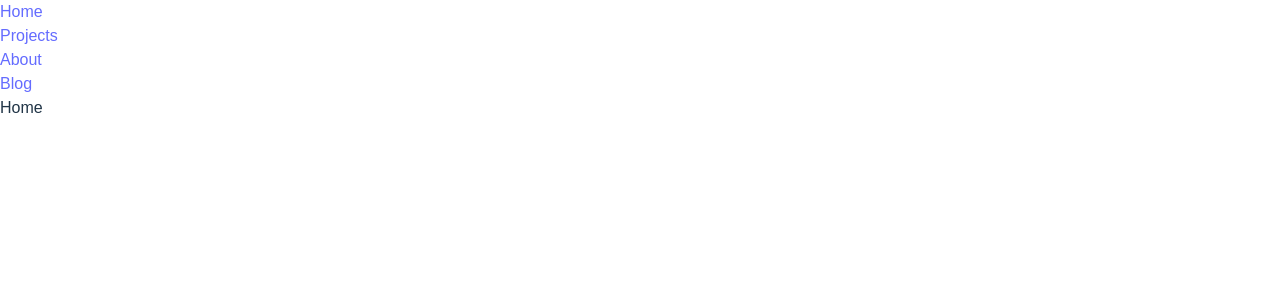
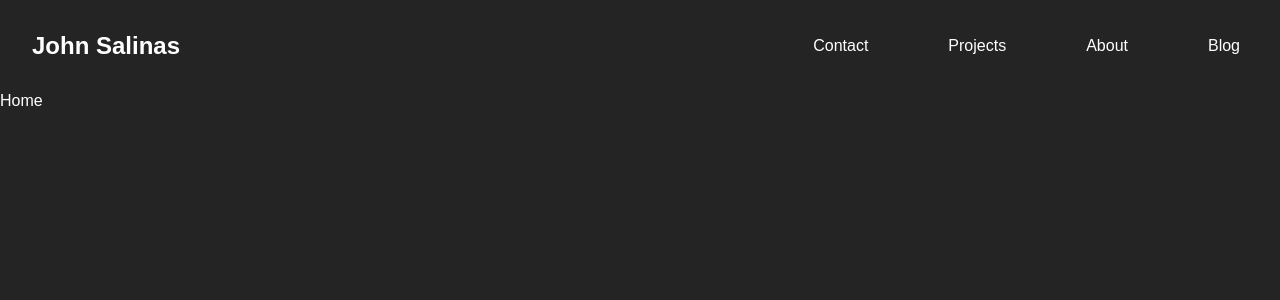
Before and after one commit to JohnSalinas123/Portofolio_JohnS, a React (Vite) app in the folder frontend/: page / in a window 1280 px wide. Shown: the top 300 px of the page. Built offline with nearby package versions, Linux system fonts and the light colour scheme.

Commit message:
navbar styled, exploring styled-components

```diff
--- a/frontend/src/App.css
+++ b/frontend/src/App.css
@@ -1,4 +1,4 @@
 .App {
-  height: 100vh;
+  height: 100%;
   width:  100%
 }
--- a/frontend/src/App.jsx
+++ b/frontend/src/App.jsx
@@ -1,13 +1,14 @@
 import './App.css'
 import { Routes, Route} from 'react-router-dom'
 import { Navbar } from './components/Navbar'
+import { NavbarSC } from './components/NavbarSC'
 import { Home, Projects, About, Blog } from './components/pages'
 
 function App() {
 
   return (
     <div className="App">
-      <Navbar />
+      <NavbarSC />
       <Routes>
         <Route path="/"  element={<Home />}/>
         <Route path="/projects"  element={<Projects />}/>
--- a/frontend/src/components/Navbar.css
+++ b/frontend/src/components/Navbar.css
@@ -0,0 +1,86 @@
+.active {
+    color: rgb(37, 37, 172);
+}
+
+nav {
+    display: flex;
+    justify-content: space-between;
+    align-items: center;
+    position: sticky;
+    top: 0;
+}
+
+nav .title {
+    font-size: 1.5rem;
+    margin: 2rem;
+    font-weight: bold;
+    text-decoration: none;
+    color: white;
+}
+
+nav ul {
+    display: flex;
+}
+
+nav ul li {
+    list-style: none;
+}
+
+nav ul li a {
+    display: block;
+    text-decoration: none;
+    color: white;
+    padding: 0.5rem;
+    margin: 0 2rem;
+    border-radius: 0.5rem;
+}
+
+nav ul li a:not(.active):hover {
+    color:rgb(150, 27, 62)
+}
+
+nav .menu {
+    display: none;
+    position: absolute;
+    top: 2rem;
+    right: 2rem;
+    flex-direction: column;
+    justify-content: space-between;
+    width: 2.25rem;
+    height: 2rem;
+}
+
+nav .menu span {
+    height: 0.4rem;
+    width: 100%;
+    background-color: white;
+    border-radius: 0.2rem;
+}
+
+@media (max-width: 500px) {
+    nav .menu {
+        display: flex;
+    }
+
+    nav {
+        flex-direction: column;
+        align-items: start;
+    }
+
+    nav ul {
+        display: none;
+        flex-direction: column;
+        width: 100%;
+        margin-bottom: 0.25rem;
+    }
+
+    nav ul li {
+        width: 100%;
+        text-align: center;
+    }
+
+    nav ul li a {
+        margin: 0.2rem 0.5rem;
+    }
+
+}
--- a/frontend/src/components/Navbar.jsx
+++ b/frontend/src/components/Navbar.jsx
@@ -1,21 +1,30 @@
 import React from 'react'
-import { Link } from 'react-router-dom'
+import { Link, NavLink } from 'react-router-dom'
+import "./Navbar.css"
 
 export const Navbar = () => {
     return (
         <nav>
+            <Link to="/" className="title">
+                John Salinas
+            </Link>
+            <div className="menu">
+                <span></span>
+                <span></span>
+                <span></span>
+            </div>
             <ul>
                 <li>
-                    <Link to="/">Home</Link>
+                    <NavLink to="/Contact">Contact</NavLink>
                 </li>
                 <li>
-                    <Link to="/projects">Projects</Link>
+                    <NavLink to="/projects">Projects</NavLink>
                 </li>
                 <li>
-                    <Link to="/about">About</Link>
+                    <NavLink to="/about">About</NavLink>
                 </li>
                 <li>
-                    <Link to="/blog">Blog</Link>
+                    <NavLink to="/blog">Blog</NavLink>
                 </li>
             </ul>
         </nav>
--- /dev/null
+++ b/frontend/src/components/NavbarSC.jsx
@@ -0,0 +1,118 @@
+import React from 'react';
+import { Link, NavLink } from 'react-router-dom';
+import styled from 'styled-components';
+
+const NavbarContainer = styled.nav`
+  display: flex;
+  justify-content: space-between;
+  align-items: center;
+  position: sticky;
+  top: 0;
+`;
+
+const TitleLink = styled(Link)`
+  font-size: 1.5rem;
+  margin: 2rem;
+  font-weight: bold;
+  text-decoration: none;
+  color: white;
+`;
+
+const MenuContainer = styled.div`
+  display: none;
+  position: absolute;
+  top: 2rem;
+  right: 2rem;
+  flex-direction: column;
+  justify-content: space-between;
+  width: 2.25rem;
+  height: 2rem;
+`;
+
+const MenuSpan = styled.span`
+  height: 0.4rem;
+  width: 100%;
+  background-color: white;
+  border-radius: 0.2rem;
+`;
+
+const NavLinkStyled = styled(NavLink)`
+  display: block;
+  text-decoration: none;
+  color: white;
+  padding: 0.5rem;
+  margin: 0 2rem;
+  border-radius: 0.5rem;
+
+  &:not(.active):hover {
+    color: rgb(150, 27, 62);
+  }
+`;
+
+const UlContainer = styled.ul`
+  display: flex;
+`;
+
+const LiContainer = styled.li`
+  list-style: none;
+`;
+
+const MediaQueryContainer = styled.div`
+  @media (max-width: 750px) {
+    ${MenuContainer} {
+      display: flex;
+    }
+
+    ${NavbarContainer} {
+      flex-direction: column;
+      align-items: start;
+    }
+
+    ${UlContainer} {
+      display: none;
+      flex-direction: column;
+      width: 100%;
+      margin-bottom: 0.25rem;
+    }
+
+    ${LiContainer} {
+      width: 100%;
+      text-align: center;
+    }
+
+    ${NavLinkStyled} {
+      margin: 0.2rem 0.5rem;
+    }
+  }
+`;
+
+export const NavbarSC = () => {
+  return (
+    <MediaQueryContainer>
+      <NavbarContainer>
+        <TitleLink to="/" className="title">
+          John Salinas
+        </TitleLink>
+        <MenuContainer>
+          <MenuSpan />
+          <MenuSpan />
+          <MenuSpan />
+        </MenuContainer>
+        <UlContainer>
+          <LiContainer>
+            <NavLinkStyled to="/Contact">Contact</NavLinkStyled>
+          </LiContainer>
+          <LiContainer>
+            <NavLinkStyled to="/projects">Projects</NavLinkStyled>
+          </LiContainer>
+          <LiContainer>
+            <NavLinkStyled to="/about">About</NavLinkStyled>
+          </LiContainer>
+          <LiContainer>
+            <NavLinkStyled to="/blog">Blog</NavLinkStyled>
+          </LiContainer>
+        </UlContainer>
+      </NavbarContainer>
+    </MediaQueryContainer>
+  );
+};
--- a/frontend/src/index.css
+++ b/frontend/src/index.css
@@ -6,19 +6,15 @@
 }
 
 :root {
-  font-family: Inter, system-ui, Avenir, Helvetica, Arial, sans-serif;
-  line-height: 1.5;
-  font-weight: 400;
-
-  color-scheme: light dark;
-  color: rgba(255, 255, 255, 0.87);
   background-color: #242424;
+  color: white;
 
   font-synthesis: none;
   text-rendering: optimizeLegibility;
   -webkit-font-smoothing: antialiased;
   -moz-osx-font-smoothing: grayscale;
 }
+/*
 
 a {
   font-weight: 500;
@@ -28,6 +24,7 @@ a {
 a:hover {
   color: #535bf2;
 }
+
 
 body {
   margin: 0;
@@ -73,3 +70,5 @@ button:focus-visible {
     background-color: #f9f9f9;
   }
 }
+
+*/
```
